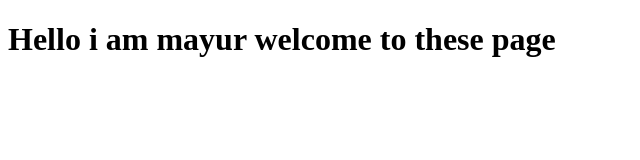
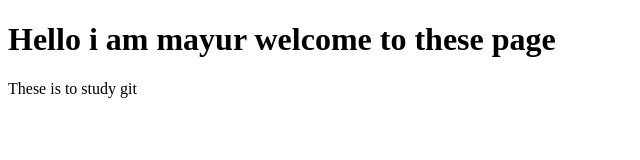
Before and after one commit to mayur409/mayur1, a plain HTML site: page index.html in a window 1280 px wide. Shown: the whole page, without its empty margins (0-640 px from the left). Drawn offline with Linux system fonts and the light colour scheme.

Commit message:
Update index.html

```diff
--- a/index.html
+++ b/index.html
@@ -9,5 +9,8 @@
     <h1>
         Hello i am mayur welcome to these page
     </h1>
+    <p>
+        These is to study git
+    </p>
 </body>
 </html>
```
